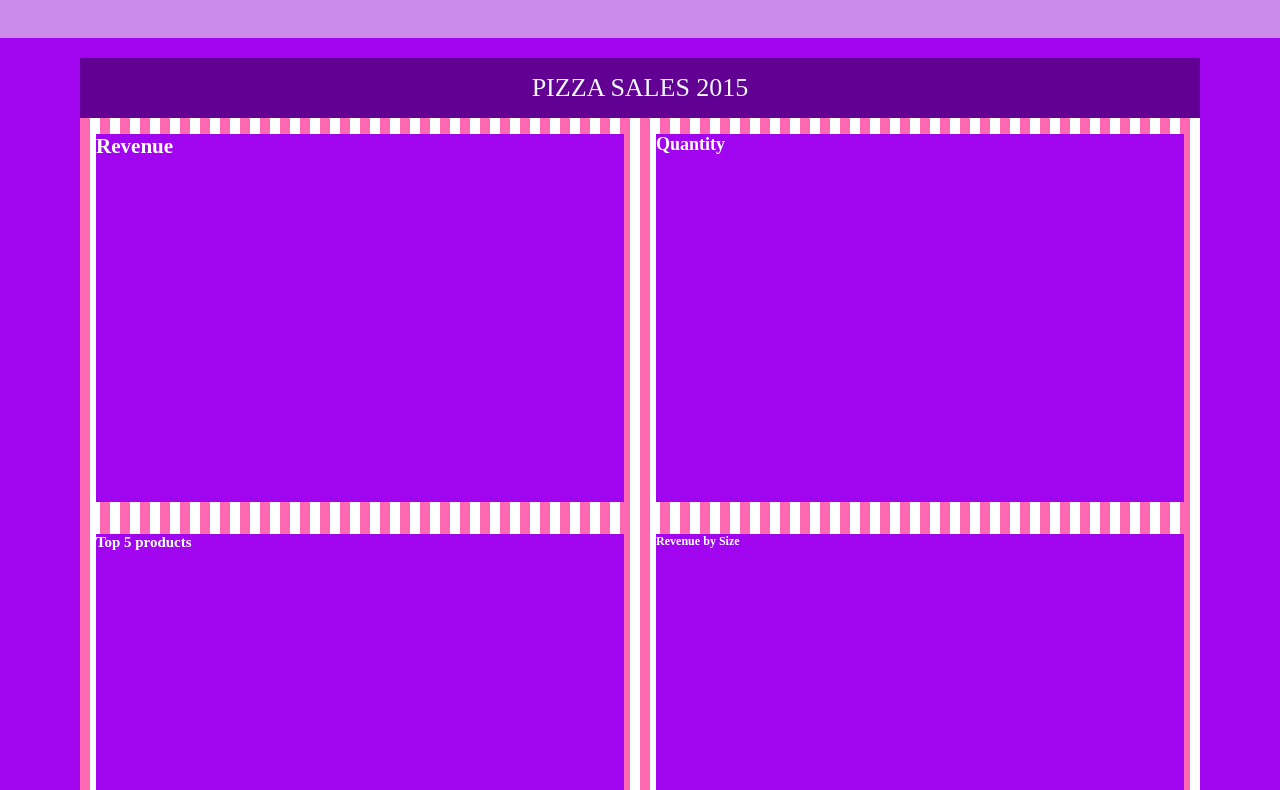
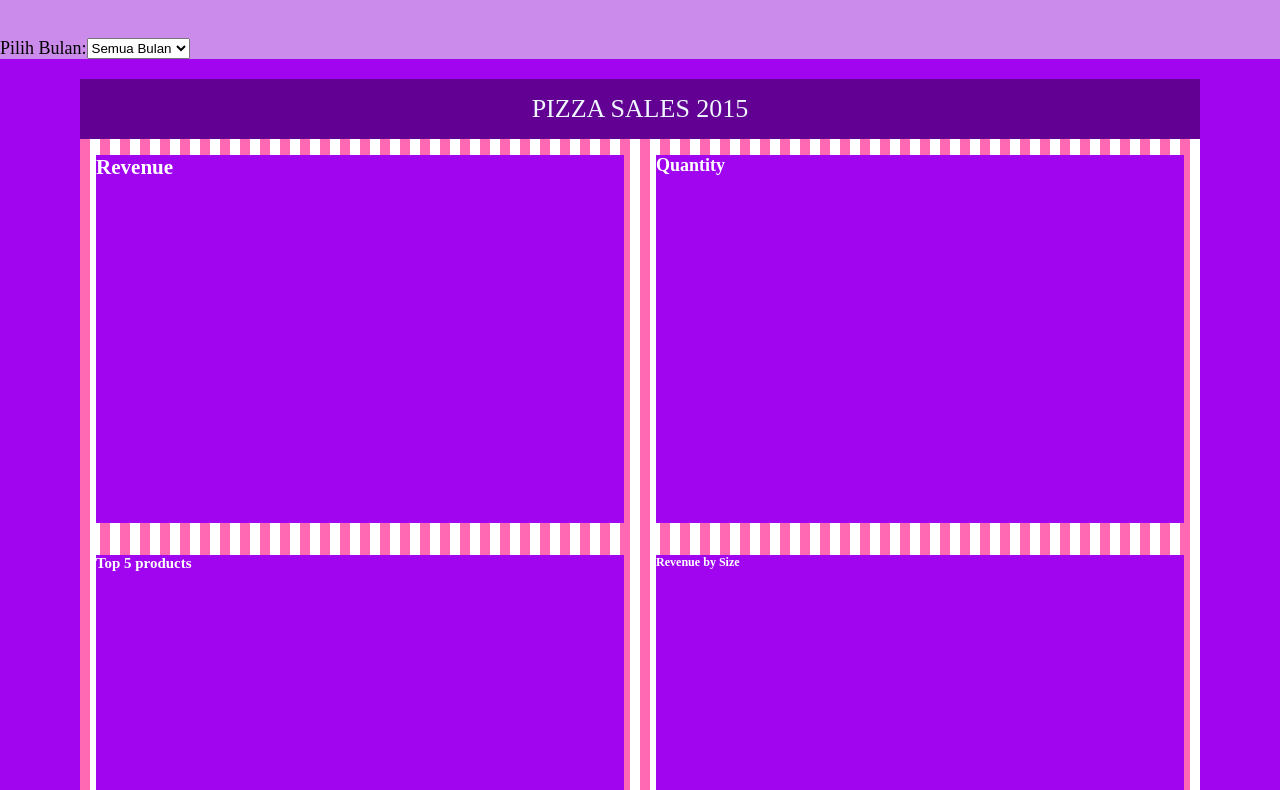
Before and after one commit to ElckyMT/TIM23MSIBnew, a plain HTML site: page index.html in a window 1280 px wide. Shown: the part 132-922 px from the top of the page. Drawn offline with Linux system fonts and the light colour scheme.

Commit message:
version 1.6:Penambahan filer berdasarkan bulan, diberikan penjelasan pada code dengan komentar

```diff
--- a/css/DashboardCSS.css
+++ b/css/DashboardCSS.css
@@ -4,17 +4,21 @@
   padding: 0;
   box-sizing: border-box;
 }
+
+/* styling font pada header */
  h1{
   font-size: 32px;
 
  }
 
+/* ukuran gambar pada header  */
 .img{
   height: 10px;
   width: 25%;
 }
 
-nav{
+/*  styling bar navigasi */
+.navbar-wrapper{
   width: 100%;
   height: 10px;
   padding: 80px;
@@ -25,7 +29,30 @@ nav{
   justify-content: space-between;
 }
 
+/*  styling filter */
+.filter-container {
+  display: flex;
+  background-color: #ca8bea;
+}
 
+.filter-month {
+  flex: 1; /* Atur lebar filter sidebar */
+  background-color: #ca8bea; /* Warna latar belakang filter sidebar */
+  padding: 10px;
+}
+
+/* styling title  */
+.title{
+  width: 100%;
+  height: 60px;
+  background-color:#620093;
+  text-align: center;
+  color: aliceblue;
+  line-height: 60px;
+  font-size: 26px;
+}
+
+/*  styling background */
 .list-menu {
   width: auto;
   height: auto;
@@ -49,6 +76,7 @@ nav{
   text-decoration: none;
 }
 
+/* styyling konten dashboard  */
 .hero-section {
   width: 100%;
   min-height: 700px;
@@ -60,16 +88,9 @@ nav{
   flex-wrap: wrap;
 }
 
-.title{
-  width: 100%;
-  height: 60px;
-  background-color:#620093;
-  text-align: center;
-  color: aliceblue;
-  line-height: 60px;
-  font-size: 26px;
-}
 
+
+/* background belakang konten  */
 .list-chart {
   width: 50%;
   height: 400px;
@@ -83,6 +104,7 @@ nav{
   border-width: 2px 2px 0 0
 }
 
+/* styling isi kotak dashboard */
 .content{
   width: 100%;
   height: 100%;
@@ -90,6 +112,7 @@ nav{
 
 }
 
+/* footer  */
 footer{
   width: 100%;
   height: 20px;
@@ -97,6 +120,7 @@ footer{
 
 }
 
+/*  ukuran layar */
 @media only screen and (min-width: 1024px) {
   body {
     font-size: 18px;
--- a/index.html
+++ b/index.html
@@ -6,11 +6,15 @@
   <title>Dashboard Tim 23 Balikpapan</title>
   <link rel="stylesheet" href="./css/DashboardCSS.css">  </head>
 </head>
+
+ <!-- header -->
 <body>
   <div class="img">
     <img src="https://images.glints.com/unsafe/glints-dashboard.s3.amazonaws.com/company-logo/a32f81155cd0d4f16d36aef74f7d2644.png"
     style="width: 50px;height: 50px;">
   </div>
+
+  <!-- Bar Navigasi -->
   <nav class ="navbar-wrapper">
     <h1>Dashboard TIM 23</h1>
     <ul class="list-menu">
@@ -26,6 +30,27 @@
     </ul>
   </nav>
 
+  <!-- filter -->
+  <div class="filter-container">
+    <label for="filter-month">Pilih Bulan:</label>
+    <select id="filter-month">
+      <option value="">Semua Bulan</option>
+      <option value="01">Januari</option>
+      <option value="02">Februari</option>
+      <option value="03">Maret</option>
+      <option value="04">April</option>
+      <option value="05">Mei</option>
+      <option value="06">Juni</option>
+      <option value="07">Juli</option>
+      <option value="08">Agustus</option>
+      <option value="09">September</option>
+      <option value="10">Oktober</option>
+      <option value="11">November</option>
+      <option value="12">Desember</option>
+      </select>
+  </div>
+
+<!-- Isi web:Dashboard -->
   <section class="hero-section">
     <div class="title">
       PIZZA SALES 2015
@@ -53,6 +78,7 @@
 
   </section>
 
+  <!-- footer -->
   </main>
 </div>
   <footer class="footer">
```
